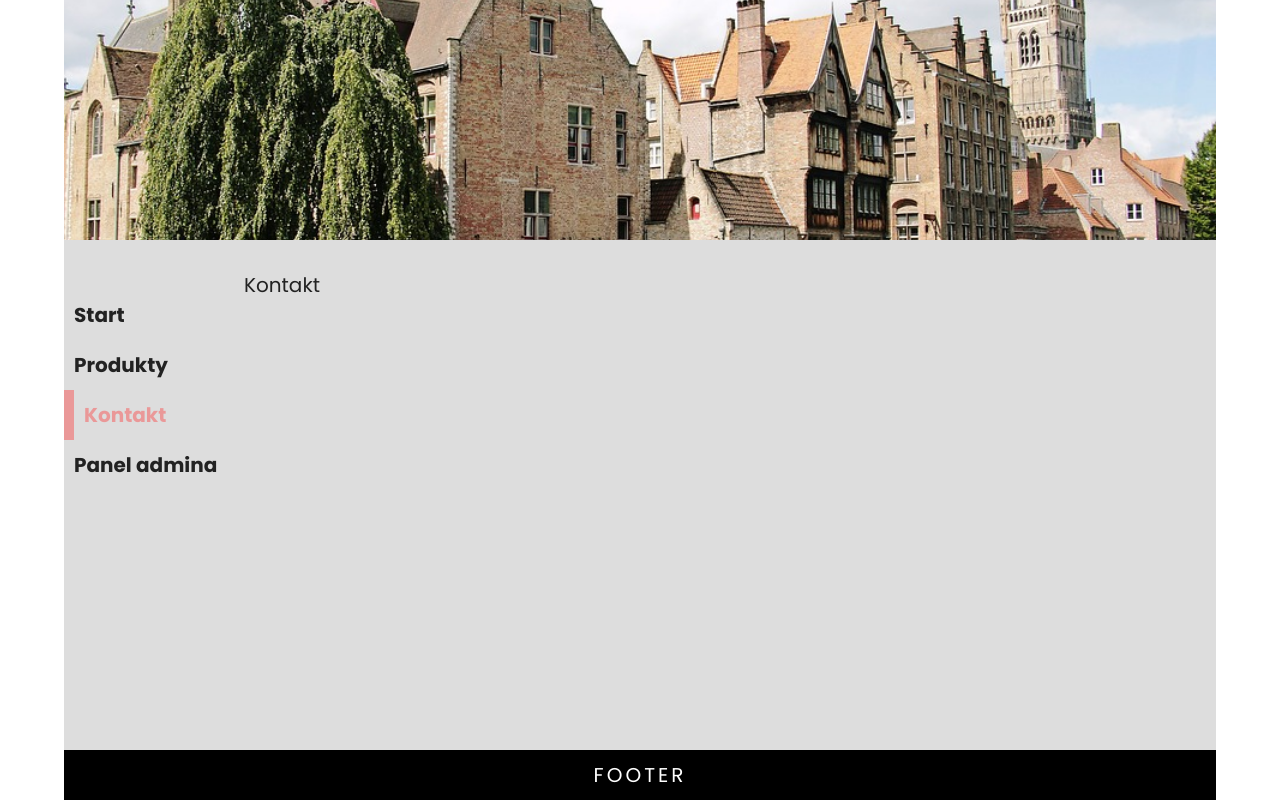
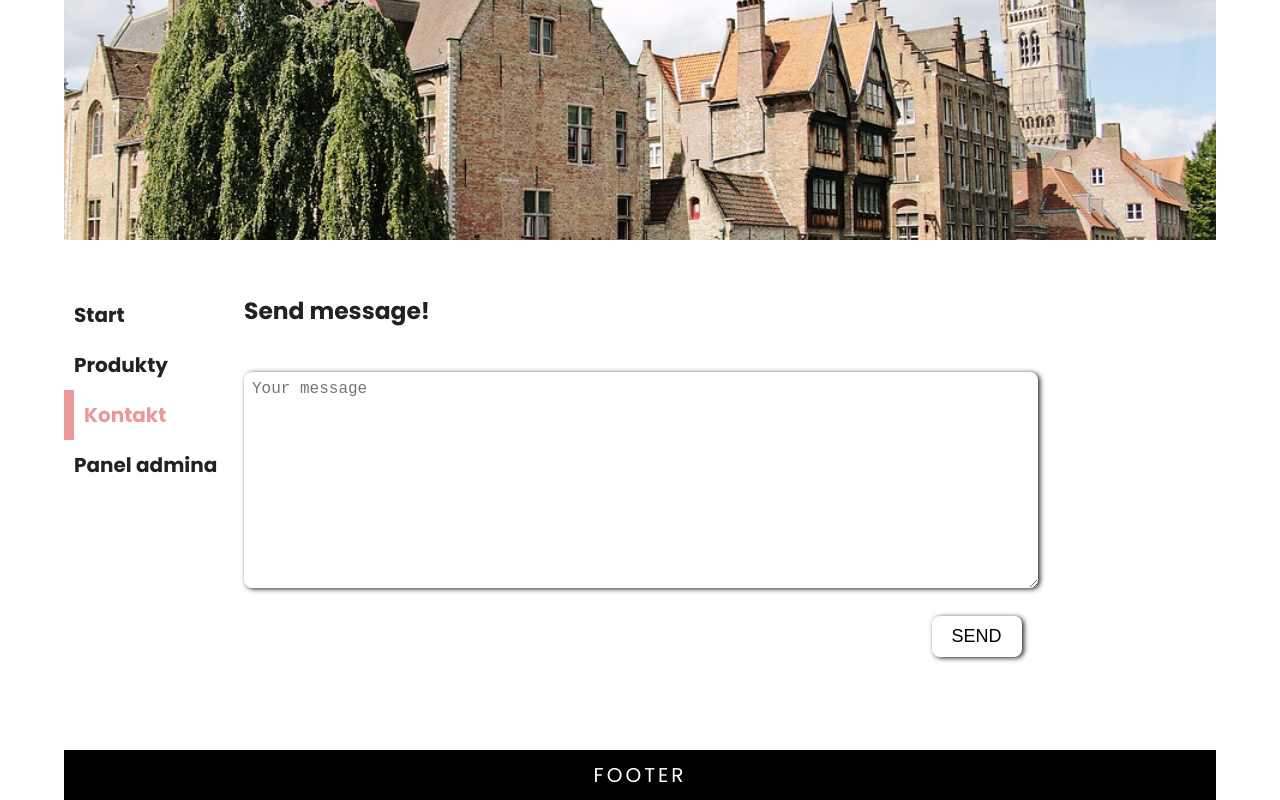
Before and after one commit to kuku4G/SPA_Router, a React (Create React App) app: page /contact in a window 1280 px wide. Built offline with nearby package versions, Linux system fonts and the light colour scheme.

Commit message:
Create Contact panel with message sending supportand handling sending messages

```diff
--- a/src/pages/ContactPage.js
+++ b/src/pages/ContactPage.js
@@ -1,9 +1,50 @@
-import React from 'react';
+import React, { useState } from 'react';
+import { useNavigate } from 'react-router-dom';
+import '../styles/ContactPage.css';
 
 const ContactPage = () => {
-    return (
-        <div>Kontakt</div>
-     );
-}
+	const [value, setValue] = useState('');
+	const navigate = useNavigate();
+
+	const handleNavigation = () => {
+		if (value === '') {
+			const confirmed = window.confirm(
+				'You have empty message, write something'
+			);
+
+			if (!confirmed) {
+				return;
+			}
+		}
+
+		navigate('/contact');
+	};
+
+	const handleSubmit = (e) => {
+		e.preventDefault();
+		setValue('');
+		navigate('/contact');
+	};
+
+	const handleChange = (e) => {
+		setValue(e.target.value);
+	};
+
+	return (
+		<div className='contact'>
+			<form onSubmit={handleSubmit}>
+				<h3>Send message!</h3>
+				<textarea
+					placeholder='Your message'
+					value={value}
+					onChange={handleChange}
+				></textarea>
+				<button type='submit' onClick={handleNavigation}>
+					Send
+				</button>
+			</form>
+		</div>
+	);
+};
 
 export default ContactPage;
--- a/src/styles/App.css
+++ b/src/styles/App.css
@@ -3,7 +3,6 @@ div.app {
   flex-direction: column;
   min-height: 100vh;
 	width: 90%;
-	background-color: #ddd;
 	margin: 0 auto;
   color: #222;
 }
--- /dev/null
+++ b/src/styles/ContactPage.css
@@ -0,0 +1,29 @@
+.contact textarea {
+    font-size: 16px;
+    width: 80%;
+    min-height: 200px;
+    margin: 20px auto;
+    padding: 8px;
+    border-radius: 8px;
+    border: none;
+    box-shadow: 2px 1px 5px #222;
+}
+
+.contact button {
+    display: block;
+    margin: 0 20% 0 auto;
+    border-radius: 8px;
+    border: none;
+    box-shadow: 2px 1px 5px #222;
+    background-color: #fff;
+    padding: 10px 20px;
+    text-transform: uppercase;
+    cursor: pointer;
+    font-size: 18px;
+    transition: transform .6s;
+}
+
+.contact button:hover {
+    transform: scale(1.2);
+    color: #ea9898;
+}
```
Also changed, not shown: src/layouts/Page.js (line endings or trailing spaces).
